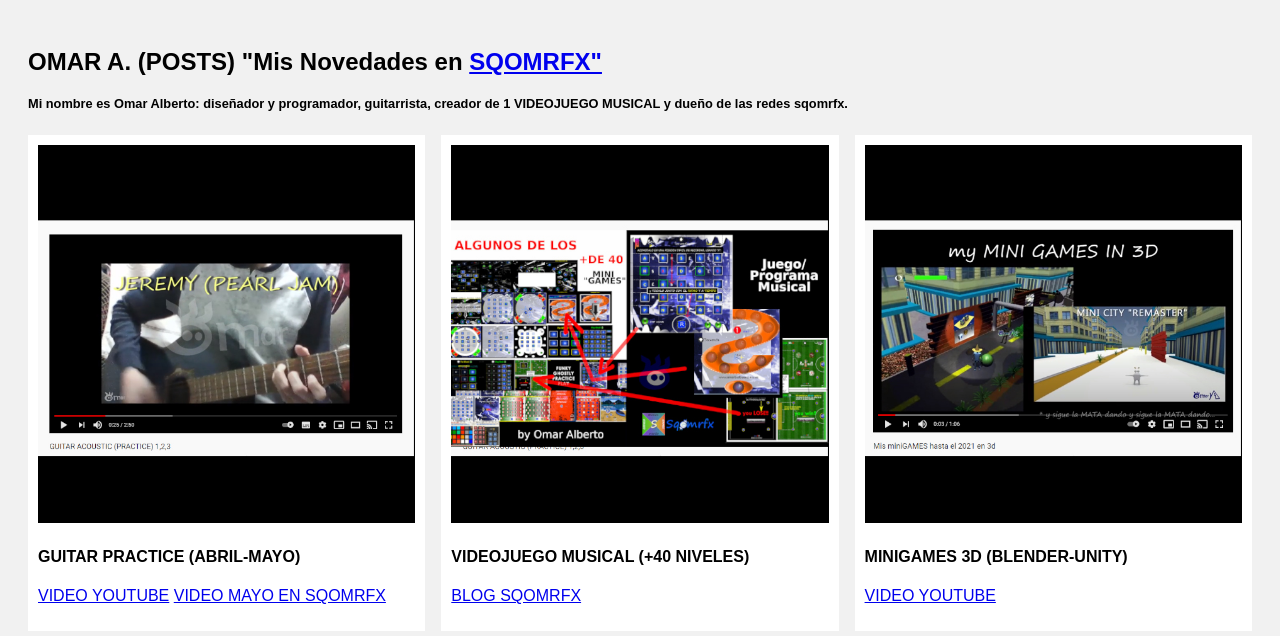
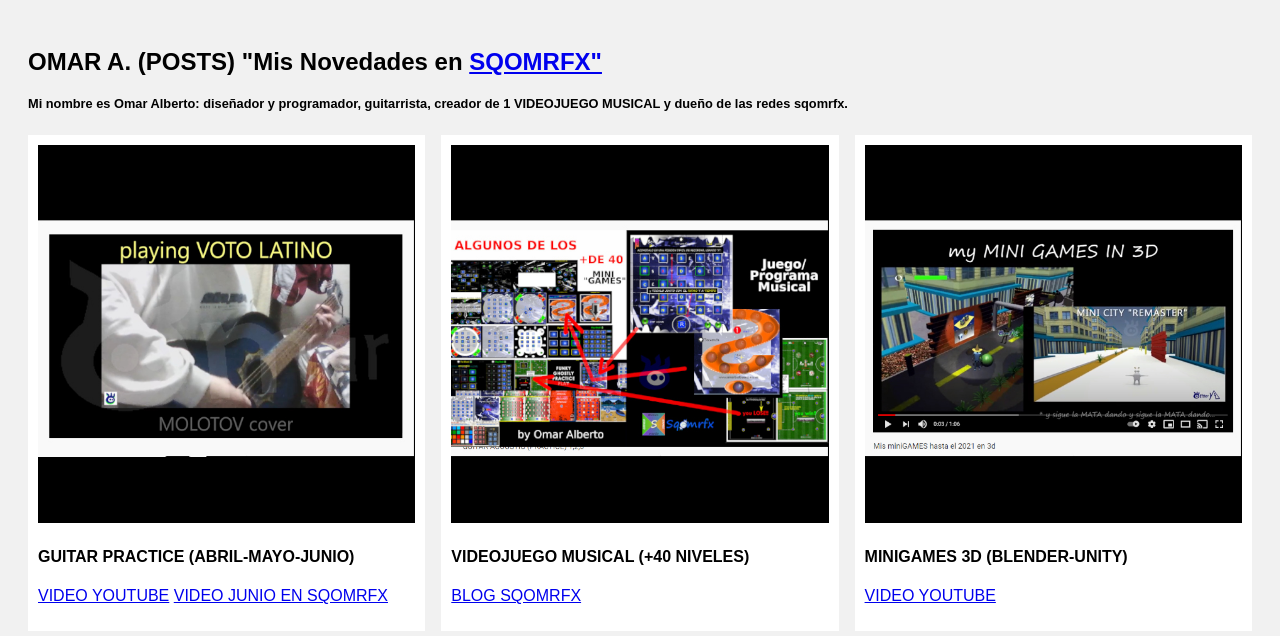
Before and after one commit to dg0mara66/news, a plain HTML site: page index.html in a window 1280 px wide. Shown: the top 636 px of the page. Drawn offline with Linux system fonts and the light colour scheme.

Commit message:
Update index.html

```diff
--- a/index.html
+++ b/index.html
@@ -18,9 +18,9 @@
 <!---------------------------------------------------------NEWS0-->
  <DIV CLASS="column NEWS0">
     <DIV CLASS="content">
-        <a href="https://youtu.be/vLAvDk7SgQ0" target="_blank"><img src="Muisc_practice_m.jpg" alt="music_guitar" style="width:100%"></a>
-          <h4>GUITAR PRACTICE (ABRIL-MAYO)</h4>
-             <P><a href="https://youtu.be/vLAvDk7SgQ0" target="_blank">VIDEO YOUTUBE</a> <a href="https://sqomrfx.blogspot.com/2021/04/2021-novedades-abril.html" target="_blank">VIDEO MAYO EN SQOMRFX</a> </P>
+        <a href="https://sqomrfx.blogspot.com/2021/04/2021-novedades-abril.html" target="_blank"><img src="Guitar_pract_jun_m.jpg" alt="music_guitar" style="width:100%"></a>
+          <h4>GUITAR PRACTICE (ABRIL-MAYO-JUNIO)</h4>
+             <P><a href="https://youtu.be/vLAvDk7SgQ0" target="_blank">VIDEO YOUTUBE</a> <a href="https://sqomrfx.blogspot.com/2021/04/2021-novedades-abril.html" target="_blank">VIDEO JUNIO EN SQOMRFX</a> </P>
     </DIV>
   </DIV>
 
```
